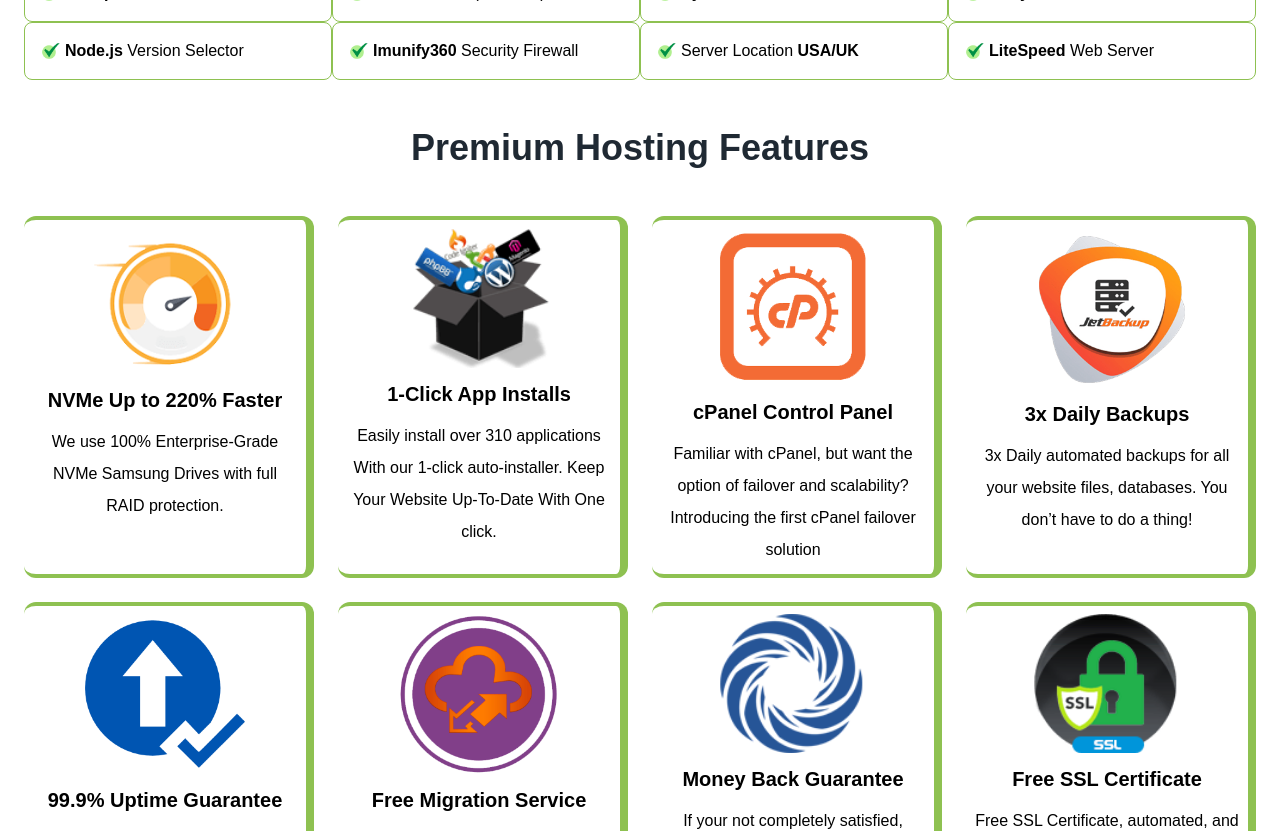
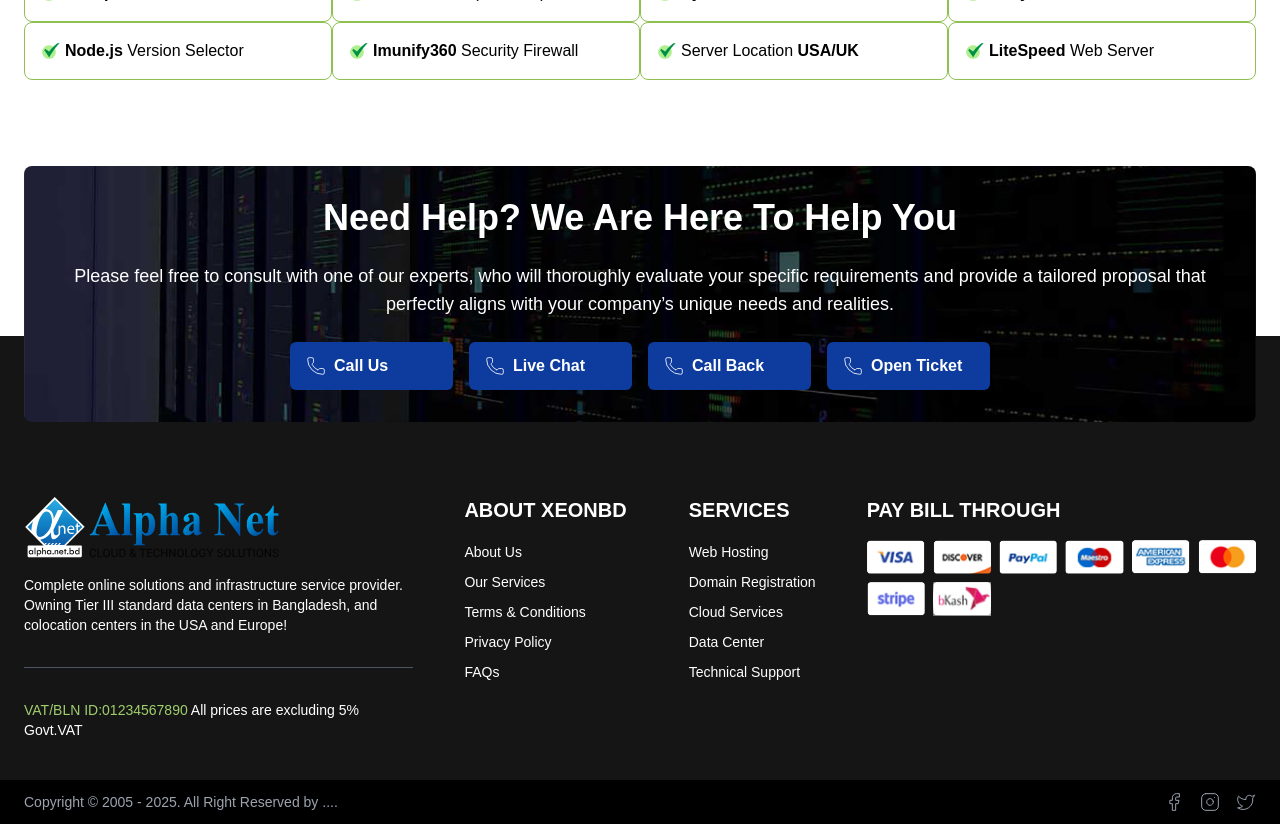
Before and after one commit to Adityo-dev/alpha.net.bd, a Next.js app: page /premium-hosting in a window 1280 px wide. Shown: the part 2420-3251 px from the top of the page. Built offline with nearby package versions, Linux system fonts and the light colour scheme.

Commit message:
Premium Hosting responsive

```diff
--- a/src/app/premium-hosting/page.js
+++ b/src/app/premium-hosting/page.js
@@ -107,7 +107,7 @@
         <Banner />
       </section>
       <AdvancedFeatures />
-      <PremiumHostingFeatures />
+      {/* <PremiumHostingFeatures /> */}
     </main>
   );
 }
```
